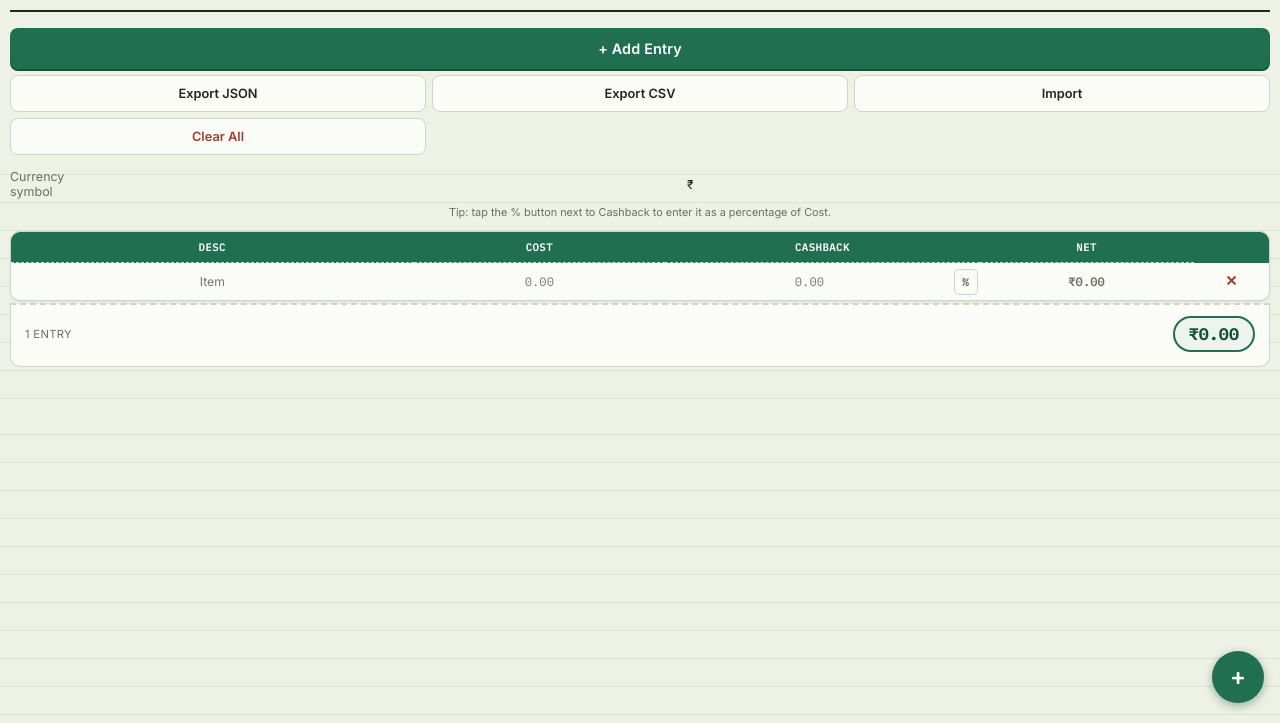
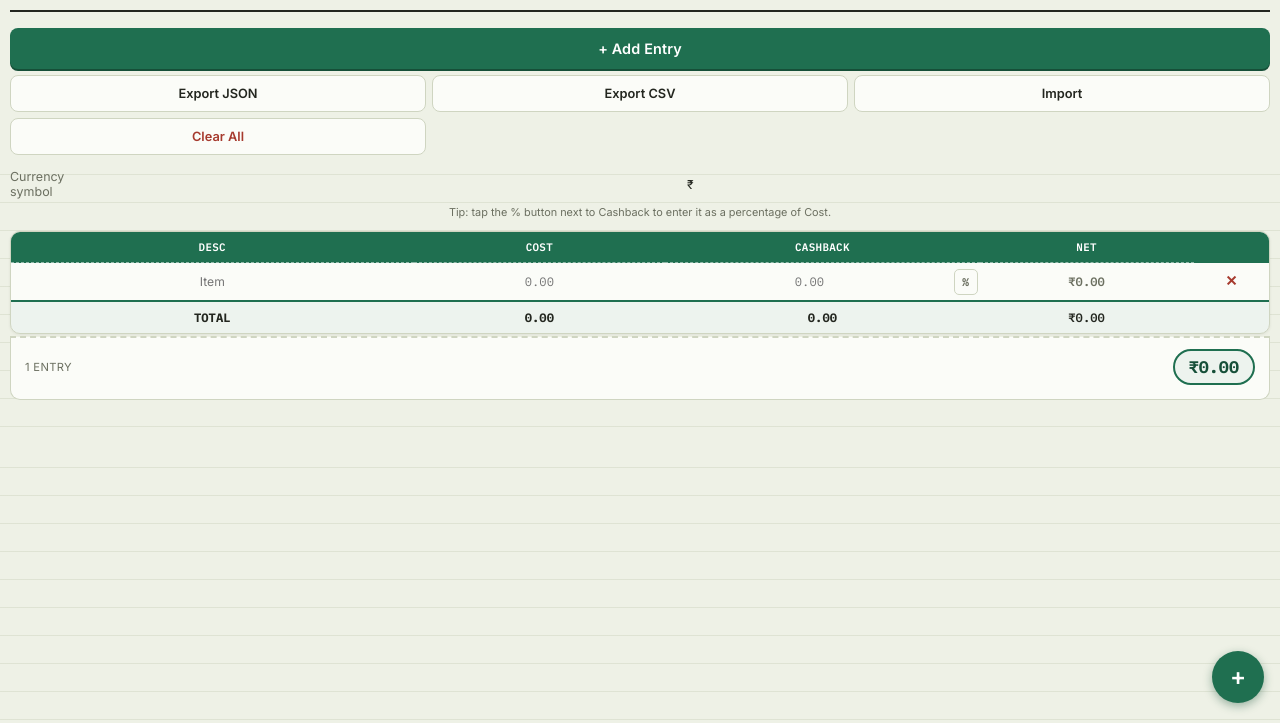
Before and after one commit to witprix/calculate, a plain HTML site: page calculate2.html in a window 1280 px wide. Shown: the part 77-800 px from the top of the page. Drawn offline with Linux system fonts and the light colour scheme.

Commit message:
Update calculate2.html

```diff
--- a/calculate2.html
+++ b/calculate2.html
@@ -301,6 +301,20 @@
   }
   .del-btn:hover { background: rgba(166,58,46,0.1); }
 
+  /* ---------- Table Footer UI Totals ---------- */
+  tfoot tr {
+    background: rgba(31,111,80,0.06);
+    border-top: 2px solid var(--green);
+  }
+  tfoot td {
+    padding: 8px 2px;
+    font-family: 'IBM Plex Mono', monospace;
+    font-weight: 700;
+    font-size: 0.76rem;
+    color: var(--ink);
+    text-align: center;
+  }
+
   .empty-state {
     text-align: center;
     padding: 30px 14px;
@@ -417,6 +431,8 @@
     }
 
     thead th { color: #ffffff; }
+    tfoot tr { background: rgba(112, 214, 150, 0.08); }
+    tfoot td { color: var(--white); }
     #addBtn { color: #ffffff; }
     .fab { color: #ffffff; }
   }
@@ -466,6 +482,16 @@
         </tr>
       </thead>
       <tbody id="tableBody"></tbody>
+      <!-- Added Table Footer for Real-time Totals -->
+      <tfoot id="tableFooter" hidden>
+        <tr>
+          <td>TOTAL</td>
+          <td id="uiTotalCost">0.00</td>
+          <td id="uiTotalCash">0.00</td>
+          <td id="uiTotalNet" class="final-value">0.00</td>
+          <td></td>
+        </tr>
+      </tfoot>
     </table>
   </div>
   <div id="emptyState" class="empty-state" hidden>
@@ -486,6 +512,7 @@
 <script>
 (function () {
   const tableBody = document.getElementById('tableBody');
+  const tableFooter = document.getElementById('tableFooter');
   const emptyState = document.getElementById('emptyState');
   const totalBadge = document.getElementById('totalBadge');
   const entryCount = document.getElementById('entryCount');
@@ -613,21 +640,45 @@
 
   function calculate() {
     let grandTotal = 0;
+    let sumCost = 0;
+    let sumCash = 0;
     const rows = tableBody.querySelectorAll('tr');
+
     rows.forEach(row => {
       const cost = evaluateMath(row.querySelector('.cost').value);
       const cash = computeCashbackAmount(row.querySelector('.cost').value, row.querySelector('.cashback').value);
       const final = cost - cash;
+
+      sumCost += cost;
+      sumCash += cash;
+      grandTotal += final;
+
       const finalEl = row.querySelector('.final-value');
       finalEl.textContent = fmt(final);
       finalEl.classList.toggle('zero', final === 0);
-      grandTotal += final;
     });
 
     totalBadge.textContent = fmt(grandTotal);
     totalBadge.classList.toggle('negative', grandTotal < 0);
     entryCount.textContent = rows.length + (rows.length === 1 ? ' entry' : ' entries');
     emptyState.hidden = rows.length !== 0;
+
+    // UI Bottom Totals Update
+    if (rows.length > 0) {
+      tableFooter.hidden = false;
+      document.getElementById('uiTotalCost').textContent = sumCost.toFixed(2);
+      document.getElementById('uiTotalCash').textContent = sumCash.toFixed(2);
+
+      const uiTotalNet = document.getElementById('uiTotalNet');
+      uiTotalNet.textContent = fmt(grandTotal);
+      if (grandTotal < 0) {
+        uiTotalNet.style.color = 'var(--red)';
+      } else {
+        uiTotalNet.style.color = '';
+      }
+    } else {
+      tableFooter.hidden = true;
+    }
   }
 
   function addRow(data, save) {
@@ -746,7 +797,7 @@
     downloadBlob(JSON.stringify(data, null, 2), 'application/json', 'expenses.json');
   });
 
-  // ---------- Updated CSV Export Logic ----------
+  // ---------- CSV Export Logic ----------
   document.getElementById('exportCsvBtn').addEventListener('click', () => {
     const headers = Array.from(document.querySelectorAll('.editable-header')).map(h => h.innerText);
     const rows = collectRows();
@@ -758,7 +809,6 @@
 
     rows.forEach(r => {
       const costVal = evaluateMath(r.cost);
-      // Ensures percentage cashbacks compute correctly in the CSV
       const cashVal = computeCashbackAmount(r.cost, r.cash);
       const netVal = costVal - cashVal;
 
@@ -769,12 +819,10 @@
       csv += [r.desc, r.cost, r.cash, netVal.toFixed(2)].map(csvEscape).join(',') + '\n';
     });
 
-    // Appends the final totals row to the bottom of the CSV
     csv += ['TOTAL', totalCost.toFixed(2), totalCash.toFixed(2), totalNet.toFixed(2)].map(csvEscape).join(',') + '\n';
 
     downloadBlob(csv, 'text/csv', 'expenses.csv');
   });
-  // ---------------------------------------------
 
   function csvEscape(v) {
     v = String(v == null ? '' : v);
```
